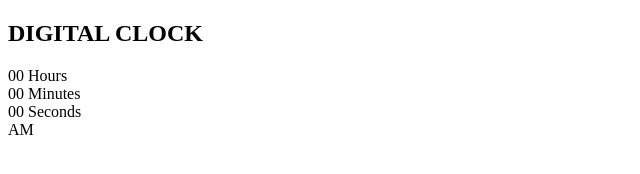
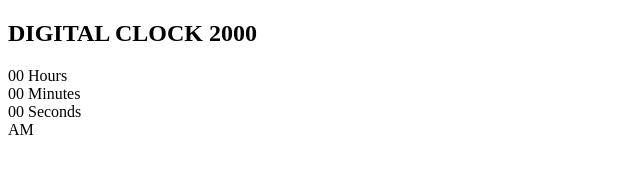
Before and after one commit to saramonjezi63/digital-clock, a plain HTML site: page index.html in a window 1280 px wide. Shown: the full height of the page, 0-640 px from the left. Drawn offline with Linux system fonts and the light colour scheme.

Commit message:
Update index.html
header changed

```diff
--- a/index.html
+++ b/index.html
@@ -8,7 +8,7 @@
     <link rel="stylesheet" href="style.css">
 </head>
 <body>
-    <h2>DIGITAL CLOCK</h2>
+    <h2>DIGITAL CLOCK 2000</h2>
     <div class="clock ">
         <div>
         <span id="hour">00</span>
```
